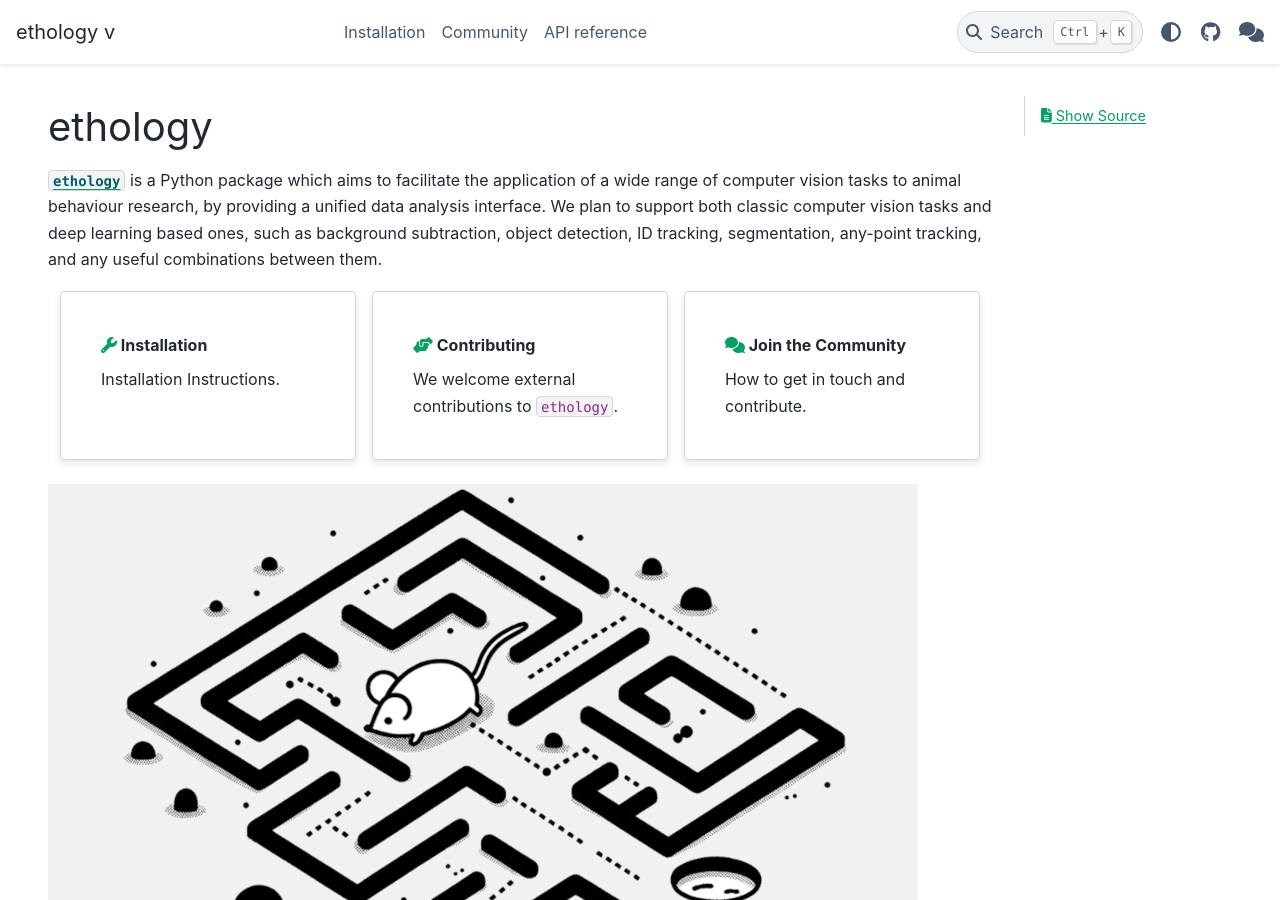
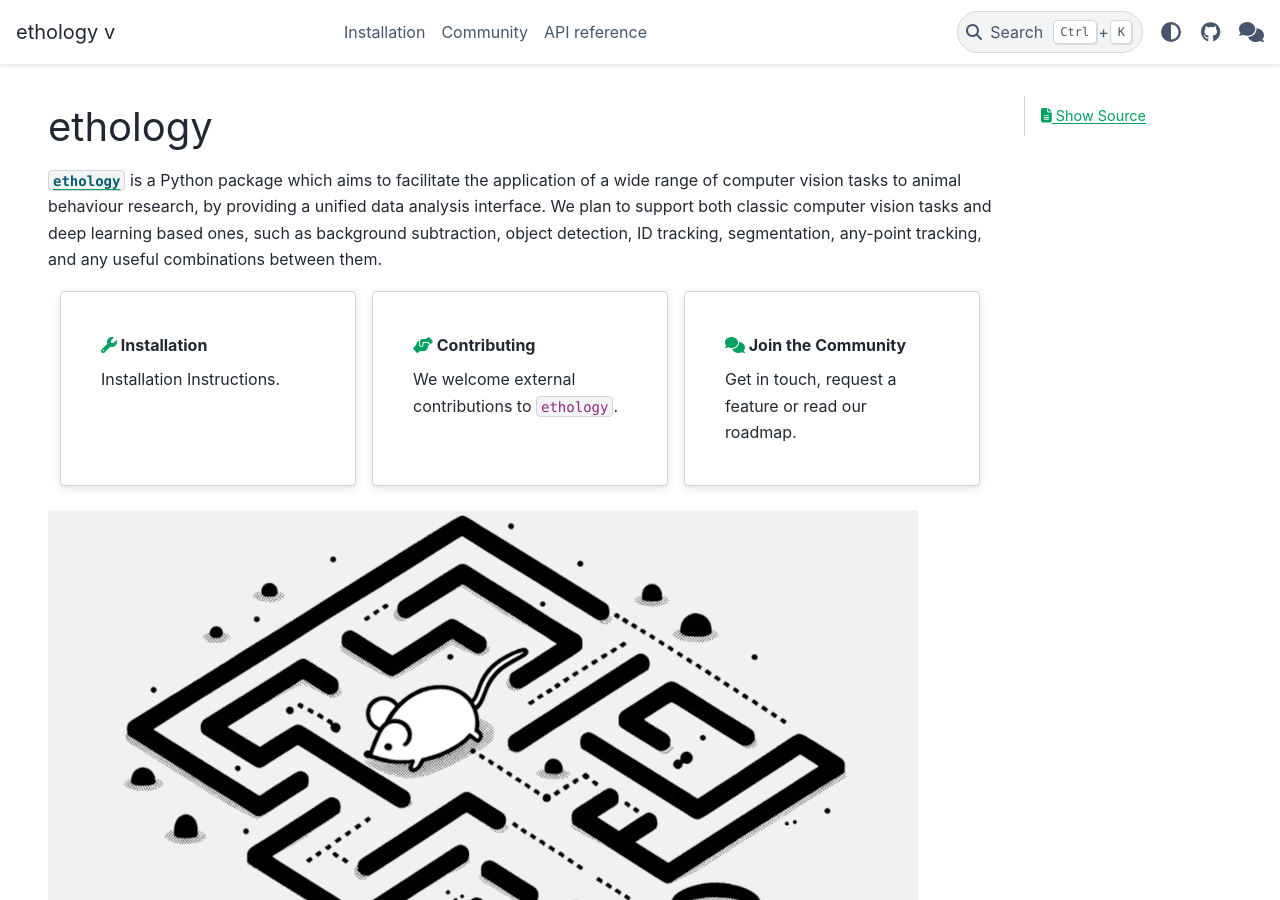
Before and after one commit to neuroinformatics-unit/ethology, a Sphinx documentation site: the page built from docs/source/index.md, in a window 1280 px wide and 900 px high. Built offline with Sphinx 7.4.7 and the PyData theme 0.15.4, drawn with Linux system fonts in a browser that asks for light colours; the version number could not be read and is left out.

Commit message:
Update docs/source/index.md
Co-authored-by: sfmig <33267254+sfmig@users.noreply.github.com>
Signed-off-by: Richard Dushime <45734838+richarddushime@users.noreply.github.com>

```diff
--- a/docs/source/index.md
+++ b/docs/source/index.md
@@ -24,7 +24,7 @@
 :link: community/index
 :link-type: doc
 
-How to get in touch and contribute.
+Get in touch, request a feature or read our roadmap.
 :::
 ::::
 
```
